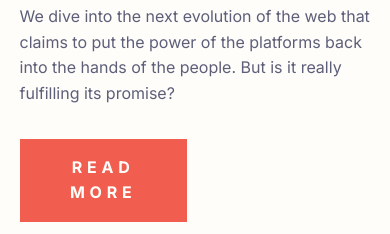
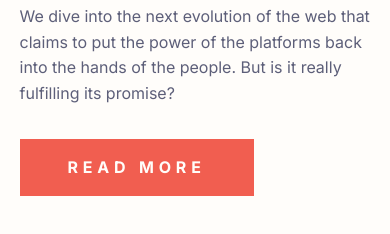
Before and after one commit to ABojo/fm-news-homepage, a website: page index.html in a window 390 px wide. Shown: the part 596-830 px from the top of the page. Drawn offline with Linux system fonts and the light colour scheme; files whose address does not match are found by name.

Commit message:
small style changes

```diff
--- a/sass/layout/_header.scss
+++ b/sass/layout/_header.scss
@@ -60,7 +60,7 @@
     }
 
     &--mobile &__link {
-      padding: 2rem;
+      padding: 1rem;
       display: block;
     }
   }
--- a/sass/layout/_spotlight.scss
+++ b/sass/layout/_spotlight.scss
@@ -60,7 +60,7 @@
 
     &__link {
       grid-row: 4 / 5;
-      grid-column: 1 / 2;
+      grid-column: 1 / -1;
     }
   }
 }
```
Also changed, not shown: css/styles.css.
